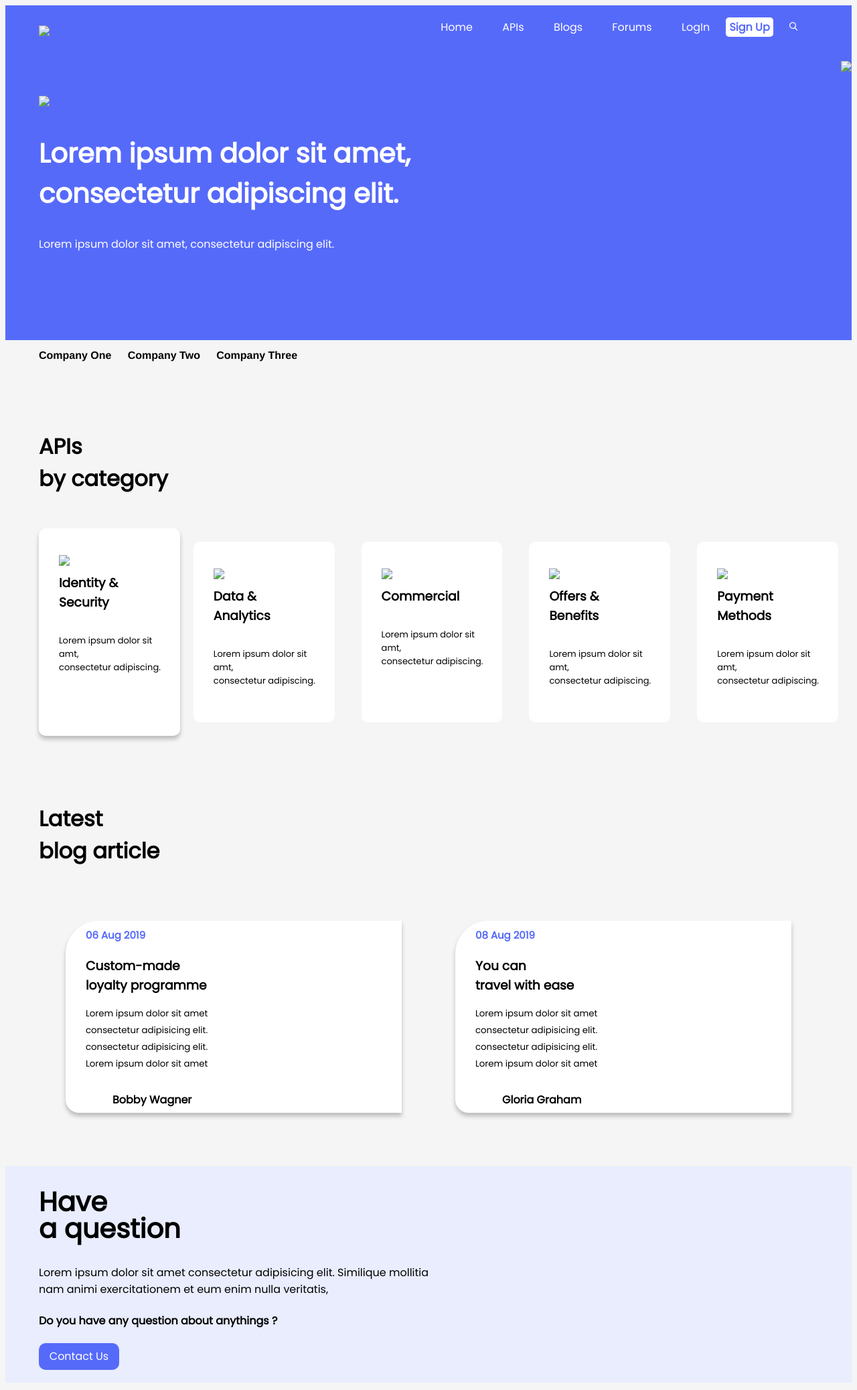
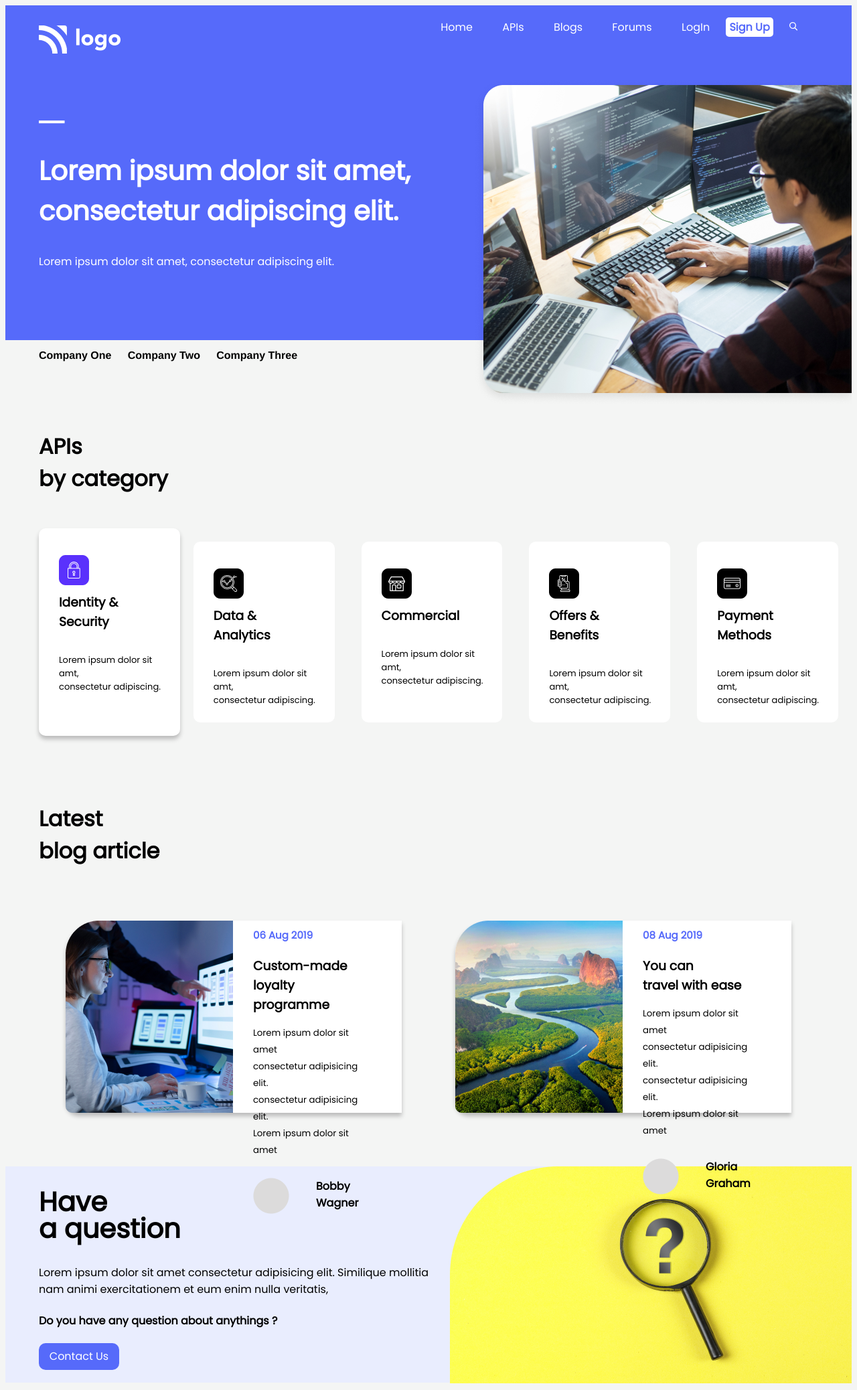
Before and after one commit to Arpitxd41/LCOProjects, a plain HTML site: page live-class-project-09/index.html in a window 1280 px wide. Shown: the top 2076 px of the page at 67% size. Drawn offline with Linux system fonts and the light colour scheme.

Commit message:
modification for the links & images

```diff
--- a/live-class-project-09/index.html
+++ b/live-class-project-09/index.html
@@ -26,12 +26,12 @@
 
         <!-- LOGO -->
         <div >
-            <img class="logo" src="./images/Logo.png" >
+            <img class="logo" src="./assets/images/Logo.png" >
         </div>
 
         <!-- Text -->
         <div class="header-text">
-            <img src="./images/Rectangle_12.png">
+            <img src="./assets/images/Rectangle_12.png">
             <h2>
                 Lorem ipsum dolor sit amet, <br>consectetur adipiscing elit.
             </h2>
@@ -42,7 +42,7 @@
 
         <!-- Image -->
         <div>
-            <img class="header-image" src="./images/IMAGE HERE.png">
+            <img class="header-image" src="./assets/images/IMAGE HERE.png">
         </div>
     </header>
     <!-- Companies -->
@@ -59,31 +59,31 @@
         <div class="cards">
             <!-- Card 01 -->
             <div class="card-active">
-                <img class="card-logo" src="./images/Group 97.png">
+                <img class="card-logo" src="./assets/images/Group 97.png">
                 <h3 class="card-head-active">Identity & <br> Security</h3>
                 <p class="card-body">Lorem ipsum dolor sit amt, <br> consectetur adipiscing.</p>
             </div>
             <!-- Card 02 -->
             <div class="card">
-                <img class="card-logo" src="./images/Group 98.png">
+                <img class="card-logo" src="./assets/images/Group 98.png">
                 <h3 class="card-head">Data & <br> Analytics</h3>
                 <p class="card-body">Lorem ipsum dolor sit amt, <br> consectetur adipiscing.</p>
             </div>
             <!-- Card 03 -->
             <div class="card">
-                <img class="card-logo" src="./images/Group 99.png">
+                <img class="card-logo" src="./assets/images/Group 99.png">
                 <h3 class="card-head">Commercial</h3>
                 <p class="card-body">Lorem ipsum dolor sit amt, <br> consectetur adipiscing.</p>
             </div>
             <!-- Card 04 -->
             <div class="card">
-                <img class="card-logo" src="./images/Group 100.png">
+                <img class="card-logo" src="./assets/images/Group 100.png">
                 <h3 class="card-head">Offers & <br> Benefits</h3>
                 <p class="card-body">Lorem ipsum dolor sit amt, <br> consectetur adipiscing.</p>
             </div>
             <!-- Card 05 -->
             <div class="card">
-                <img class="card-logo" src="./images/Group 101.png">
+                <img class="card-logo" src="./assets/images/Group 101.png">
                 <h3 class="card-head">Payment <br> Methods</h3>
                 <p class="card-body">Lorem ipsum dolor sit amt, <br> consectetur adipiscing.</p>
             </div>
@@ -101,14 +101,14 @@
             <!-- Blog card 01 -->
         <div class="blog-card">
                 <div class="blog-image">
-                    <img src="./images/Rectangle.png" alt="" >
+                    <img src="./assets/images/Rectangle.png" alt="" >
                 </div>
                 <div class="blog-content">
                     <h6 >06 Aug 2019</h6>
                     <h3 >Custom-made <br> loyalty programme</h3>
                     <small>Lorem ipsum dolor sit amet <br>consectetur adipisicing elit. <br> consectetur adipisicing elit. <br>Lorem ipsum dolor sit amet</small>
                     <div class="blog-bottom">
-                      <img class="blog-card-bottom-image" src="./images/IMAGE HERE (2).png" alt="">
+                      <img class="blog-card-bottom-image" src="./assets/images/IMAGE HERE (2).png" alt="">
                       <div class="blog-author">
                           <b class="blog-author">Bobby Wagner</b>
                       </div>
@@ -120,14 +120,14 @@
 
             <div class="blog-card">
                 <div class="blog-image">
-                    <img src="./images/Rectangle Copy.png" alt="" >
+                    <img src="./assets/images/Rectangle Copy.png" alt="" >
                 </div>
                 <div class="blog-content">
                     <h6 >08 Aug 2019</h6>
                     <h3 >You can <br> travel with ease</h3>
                     <small>Lorem ipsum dolor sit amet <br>consectetur adipisicing elit. <br> consectetur adipisicing elit. <br>Lorem ipsum dolor sit amet</small>
                     <div class="blog-bottom">
-                        <img class="blog-card-bottom-image" src="./images/IMAGE HERE (2).png" alt="">
+                        <img class="blog-card-bottom-image" src="./assets/images/IMAGE HERE (2).png" alt="">
                         <div class="blog-author">
                             <b class="blog-author">Gloria Graham</b>
                         </div>
@@ -146,7 +146,7 @@
                 <button >Contact Us</button>
             </div>
             <div class="faq-image">
-                <img src="./images/Rectangle_38-2 (1).png" alt="">
+                <img src="./assets/images/Rectangle_38-2 (1).png" alt="">
             </div>
         </div>
 
@@ -166,7 +166,7 @@
         <!-- Download -->
         <div class="footer-section">
             <div class="footer-left">
-                <img class="footer-logo"src="./images/Logo.png" alt="">
+                <img class="footer-logo"src="./assets/images/Logo.png" alt="">
                 <ul class="list">
                     <li class="list-items">@lopem ipsum</li>
                     <li class="list-items">Home</li>
@@ -178,9 +178,9 @@
 
             <div class="footer-right">
                 <div class="footer-right">
-                    <img class="footer-logos" src="./images/Group 102.png" alt="">
-                    <img class="footer-logos" src="./images/Group 103.png" alt="">
-                    <img class="footer-logos" src="./images/Group 104.png" alt="">
+                    <img class="footer-logos" src="./assets/images/Group 102.png" alt="">
+                    <img class="footer-logos" src="./assets/images/Group 103.png" alt="">
+                    <img class="footer-logos" src="./assets/images/Group 104.png" alt="">
                 </div>
                 <ul class="logos-list">
                     <li class="list-items">FAQ</li>
```
Also changed, not shown: live-class-project-09/test.html (renamed from live-class-project-09/assets/test.html).
